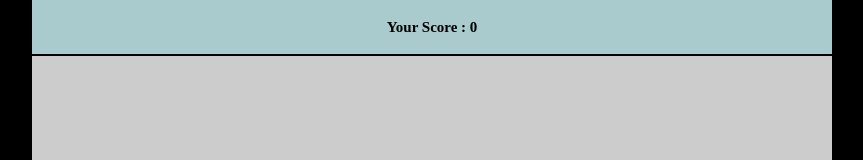
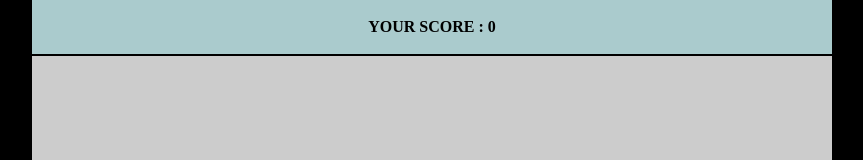
Before and after one commit to Kiran-KumarM/Snake-Game, an Angular app: page / in a window 1280 px wide. Shown: the top 160 px of the page, without its empty margins (208-1071 px from the left). Built offline with nearby package versions, Linux system fonts and the light colour scheme.

Commit message:
text changes

```diff
--- a/src/app/app.component.html
+++ b/src/app/app.component.html
@@ -1,2 +1,2 @@
-<div class="score">Your Score : {{score}}</div>
+<div class="score">YOUR SCORE : {{score}}</div>
 <div class="game_board"></div>
--- a/src/styles.css
+++ b/src/styles.css
@@ -16,7 +16,7 @@ body{
   justify-content: center;
   box-sizing: border-box;
   place-items: center;
-  font-size: 15px;
+  font-size: 16px;
   font-weight: 900;
   border-bottom: 2px solid black;
   background-color: #aacbcd;
```
